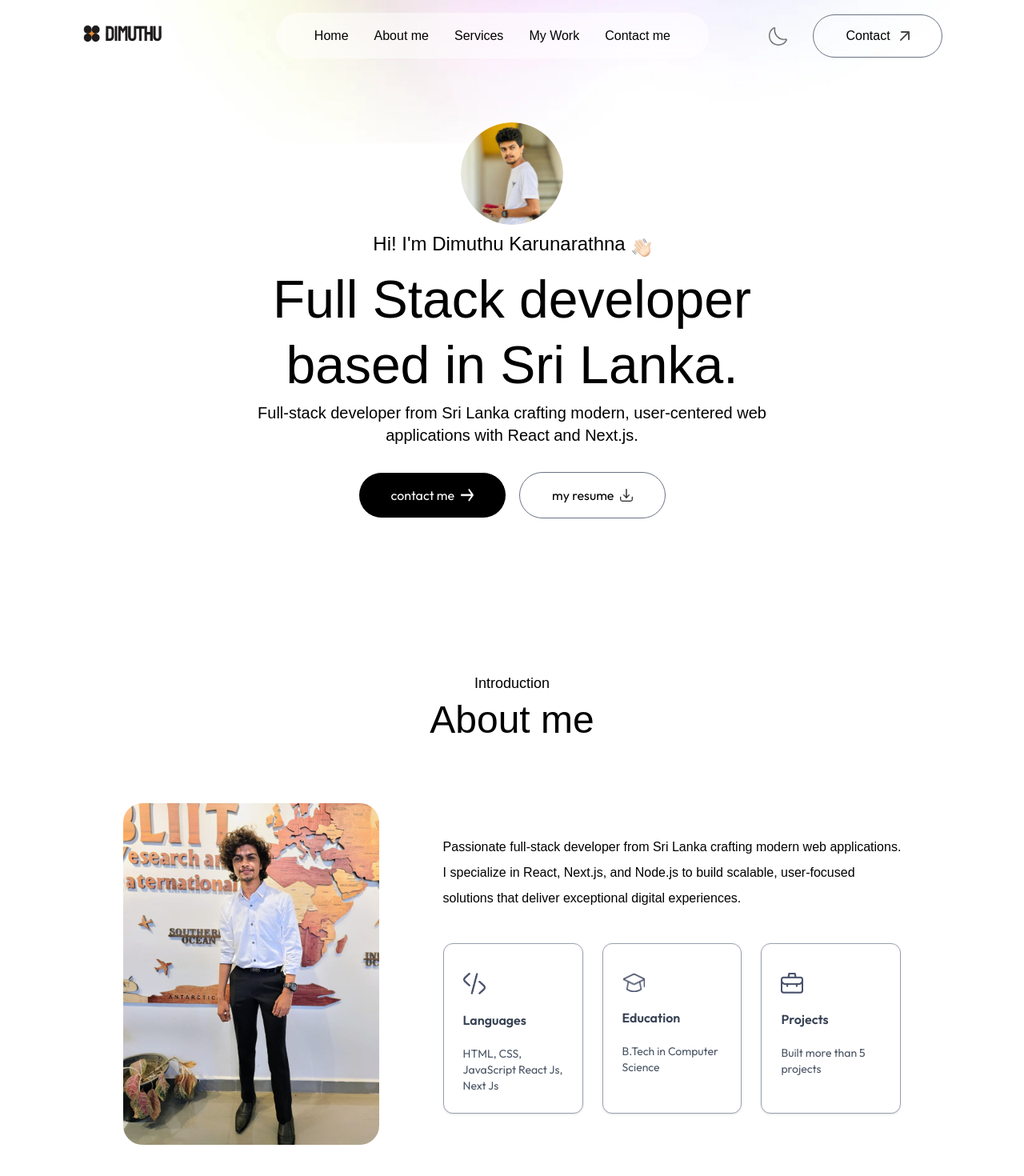
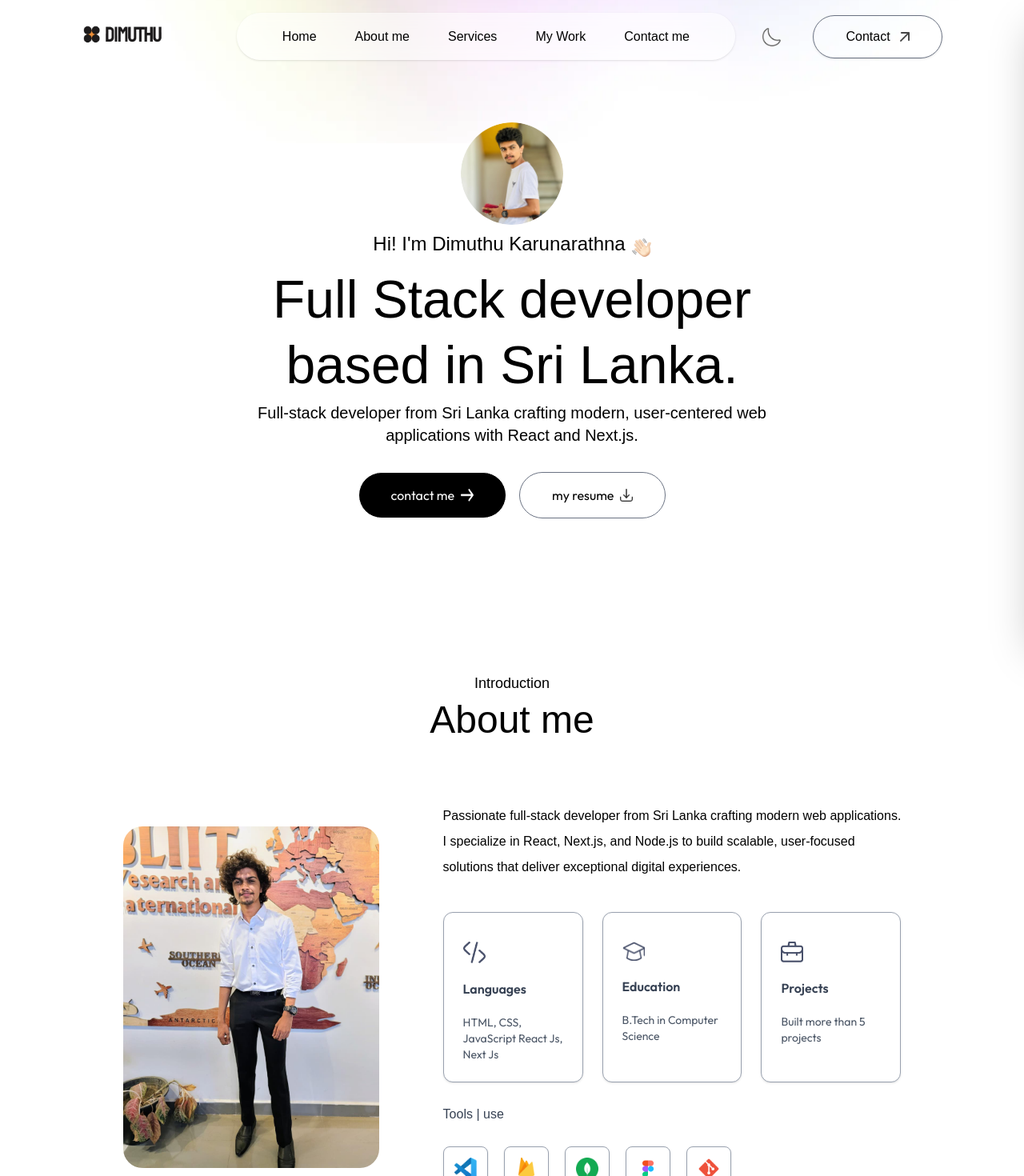
Before and after one commit to Dimuthu02/Portfolio-NEXT, a Next.js app in the folder portfolio/: page / in a window 1280 px wide. Shown: the top 1470 px of the page at 80% size. Built offline with nearby package versions, Linux system fonts and the light colour scheme; a web font is replaced by a local one.

Commit message:
Enhance About and Navbar components; add tools section, improve accessibility, and optimize scroll behavior

```diff
--- a/portfolio/components/About.jsx
+++ b/portfolio/components/About.jsx
@@ -1,4 +1,4 @@
-import { assets, infoList } from '@/assets/assets';
+import { assets, infoList, toolsData } from '@/assets/assets';
 import Image from 'next/image';
 import React from 'react'
 
@@ -30,12 +30,31 @@ const About = () => {
           <ul className="grid grid-cols-1 sm:grid-cols-3 gap-6 max-w-2xl">
             {infoList.map(({ icon, iconDark, title, description }, index) => (
               <li
-                className="border-[0.5px] border-gray-400 rounded-xl p-6 cursor-pointer bg-white hover:bg-amber-50 hover:-translate-y-1 duration-500 shadow-sm hover:shadow-lg transition-all"
+                className="border-[0.5px] border-gray-400 rounded-xl p-6 cursor-pointer bg-white hover:bg-amber-50 hover:-translate-y-1 duration-500 shadow-sm hover:shadow-lg transition-all ease-out active:scale-[0.98] focus:outline-none focus:ring-2 focus:ring-amber-300 focus:ring-offset-2 hover:border-amber-200"
                 key={index}
+                tabIndex={0}
               >
                 <Image src={icon} alt={title} className="w-7 mt-3" />
                 <h3 className="my-4 font-semibold text-gray-700">{title}</h3>
                 <p className="text-gray-600 text-sm">{description}</p>
+              </li>
+            ))}
+          </ul>
+
+          <h4 className="my-6 text-gray-700 ovoFont">Tools | use</h4>
+
+          <ul className="flex items-center gap-3 sm:gap-5">
+            {toolsData.map((tool, index) => (
+              <li
+                className="flex items-center justify-center w-12 sm:w-14 aspect-square border border-gray-400 rounded-lg cursor-pointer hover:-translate-y-1 duration-500 bg-white hover:bg-gray-50 shadow-sm hover:shadow-md transition-all ease-out hover:border-gray-300 active:scale-95"
+                key={index}
+              >
+                <Image
+                  src={tool}
+                  alt="Tool"
+                  className="w-5 sm:w-7"
+
+                />
               </li>
             ))}
           </ul>
--- a/portfolio/components/Navbar.jsx
+++ b/portfolio/components/Navbar.jsx
@@ -1,14 +1,28 @@
 "use client";
 
-import React, { useState } from "react";
+import React, { useState, useEffect } from "react";
 import Image from "next/image";
 import { assets } from "@/assets/assets";
 
 const Navbar = () => {
   const [isMenuOpen, setIsMenuOpen] = useState(false);
+  const [isScroll, setIsScroll] = useState(false);
 
   const openmenu = () => setIsMenuOpen(true);
   const closemenu = () => setIsMenuOpen(false);
+
+  useEffect(() => {
+    const handleScroll = () => {
+      if (window.scrollY > 50) {
+        setIsScroll(true);
+      } else {
+        setIsScroll(false);
+      }
+    };
+
+    window.addEventListener("scroll", handleScroll);
+    return () => window.removeEventListener("scroll", handleScroll);
+  }, []);
 
   return (
     <>
@@ -16,54 +30,69 @@ const Navbar = () => {
       <div className="fixed top-0 right-0 w-11/12 -translate-y-[80%] -z-10">
         <Image
           src={assets.header_bg_color}
-          alt=""
+          alt="Background Header"
           className="w-full"
           width={600}
           height={200}
+          priority
         />
       </div>
 
-      <nav className="w-full fixed px-5 py-4 lg:px-8 xl:px-[8%] flex items-center justify-between z-50">
+      <nav
+        className={`w-full fixed px-5 py-4 lg:px-8 xl:px-[8%] flex items-center justify-between z-50 transition-all duration-300 ${
+          isScroll ? "bg-white/80 backdrop-blur-md shadow-sm py-3" : ""
+        }`}
+      >
         {/* Logo */}
-        <a href="#top">
+        <a href="#top" aria-label="Go to top">
           <Image
             src={assets.logo}
             width={120}
             height={40}
             className="w-28 cursor-pointer mr-14"
             alt="Logo"
+            priority
           />
         </a>
 
         {/* Desktop Menu */}
-        <ul className="hidden md:flex items-center gap-6 lg:gap-8 rounded-full px-12 py-3 bg-white/50 backdrop-blur-sm">
+        <ul className="hidden md:flex items-center gap-6 lg:gap-8 rounded-full px-12 py-3 bg-white/50 backdrop-blur-sm shadow-sm border border-white/20">
           <li>
-            <a className="ovoFont hover:text-rose-600 transition" href="#top">
+            <a
+              className="ovoFont hover:text-rose-600 transition-colors duration-200 px-2 py-1 rounded"
+              href="#top"
+            >
               Home
             </a>
           </li>
           <li>
-            <a className="ovoFont hover:text-rose-600 transition" href="#about">
+            <a
+              className="ovoFont hover:text-rose-600 transition-colors duration-200 px-2 py-1 rounded"
+              href="#about"
+            >
               About me
             </a>
           </li>
           <li>
             <a
-              className="ovoFont hover:text-rose-600 transition"
-              href="#Services"
+              className="ovoFont hover:text-rose-600 transition-colors duration-200 px-2 py-1 rounded"
+              href="#services"
             >
               Services
             </a>
           </li>
           <li>
-            <a className="ovoFont hover:text-rose-600 transition" href="#Work">
+            <a
+              className="ovoFont hover:text-rose-600 transition-colors duration-200 px-2 py-1 rounded"
+              href="#work"
+            >
               My Work
             </a>
           </li>
           <li>
             <a
-              className="ovoFont hover:text-rose-600 transition"
-              href="#Contact"
+              className="ovoFont hover:text-rose-600 transition-colors duration-200 px-2 py-1 rounded"
+              href="#contact"
             >
               Contact me
             </a>
@@ -72,47 +101,85 @@ const Navbar = () => {
 
         {/* Right Icons */}
         <div className="flex items-center gap-4">
-          <button>
-            <Image src={assets.moon_icon} alt="Dark mode" className="w-6" />
+          <button
+            className="p-2 rounded-full hover:bg-gray-100 transition-colors duration-200"
+            aria-label="Toggle dark mode"
+          >
+            <Image
+              src={assets.moon_icon}
+              alt="Dark mode"
+              className="w-6"
+              width={24}
+              height={24}
+            />
           </button>
 
           <a
-            href="#Contact"
-            className="hidden lg:flex items-center gap-3 px-10 py-2.5 border border-gray-500 rounded-full ml-4 ovoFont hover:bg-rose-600 hover:border-rose-600 hover:text-white transition"
+            href="#contact"
+            className="hidden lg:flex items-center gap-3 px-10 py-2.5 border border-gray-500 rounded-full ml-4 ovoFont hover:bg-rose-600 hover:border-rose-600 hover:text-white transition-all duration-300 shadow-sm hover:shadow-md"
           >
             Contact
-            <Image src={assets.arrow_icon} alt="Arrow" className="w-3" />
+            <Image
+              src={assets.arrow_icon}
+              alt="Arrow"
+              className="w-3"
+              width={12}
+              height={12}
+            />
           </a>
 
           {/* Mobile Menu Button */}
-          <button className="block md:hidden ml-3" onClick={openmenu}>
-            <Image src={assets.menu_black} alt="Menu" className="w-6" />
+          <button
+            className="block md:hidden ml-3 p-2 rounded-full hover:bg-gray-100 transition-colors duration-200"
+            onClick={openmenu}
+            aria-label="Open menu"
+          >
+            <Image
+              src={assets.menu_black}
+              alt="Menu"
+              className="w-6"
+              width={24}
+              height={24}
+            />
           </button>
         </div>
 
         {/* MOBILE SIDE MENU - Now fully controlled by state */}
         <div
           className={`fixed inset-0 bg-black/50 z-40 transition-opacity duration-300 ${
-            isMenuOpen ? "opacity-100" : "opacity-0 pointer-events-none"
+            isMenuOpen
+              ? "opacity-100 pointer-events-auto"
+              : "opacity-0 pointer-events-none"
           }`}
           onClick={closemenu}
+          aria-hidden="true"
         />
 
         <ul
-          className={`fixed top-0 right-0 bottom-0 w-64 h-screen bg-rose-50 z-50 flex flex-col gap-8 py-20 px-10 transition-transform duration-500 ease-in-out ${
+          className={`fixed top-0 right-0 bottom-0 w-64 h-screen bg-white z-50 flex flex-col gap-8 py-20 px-10 transition-transform duration-500 ease-in-out shadow-2xl ${
             isMenuOpen ? "translate-x-0" : "translate-x-full"
           }`}
         >
           {/* Close Button */}
-          <button className="absolute right-6 top-6" onClick={closemenu}>
-            <Image src={assets.close_black} alt="Close" className="w-6" />
+          <button
+            className="absolute right-6 top-6 p-2 rounded-full hover:bg-gray-100 transition-colors duration-200"
+            onClick={closemenu}
+            aria-label="Close menu"
+          >
+            <Image
+              src={assets.close_black}
+              alt="Close"
+              className="w-6"
+              width={24}
+              height={24}
+            />
           </button>
 
           {/* Mobile Nav Links */}
           <li className="list-none">
             <a
               onClick={closemenu}
-              className="ovoFont text-xl hover:text-rose-600 transition"
+              className="ovoFont text-xl hover:text-rose-600 transition-colors duration-200 block py-2 px-3 rounded hover:bg-rose-50"
               href="#top"
             >
               Home
@@ -121,8 +188,8 @@ const Navbar = () => {
           <li className="list-none">
             <a
               onClick={closemenu}
-              className="ovoFont text-xl hover:text-rose-600 transition"
-              href="#About"
+              className="ovoFont text-xl hover:text-rose-600 transition-colors duration-200 block py-2 px-3 rounded hover:bg-rose-50"
+              href="#about"
             >
               About me
             </a>
@@ -130,8 +197,8 @@ const Navbar = () => {
           <li className="list-none">
             <a
               onClick={closemenu}
-              className="ovoFont text-xl hover:text-rose-600 transition"
-              href="#Services"
+              className="ovoFont text-xl hover:text-rose-600 transition-colors duration-200 block py-2 px-3 rounded hover:bg-rose-50"
+              href="#services"
             >
               Services
             </a>
@@ -139,8 +206,8 @@ const Navbar = () => {
           <li className="list-none">
             <a
               onClick={closemenu}
-              className="ovoFont text-xl hover:text-rose-600 transition"
-              href="#Work"
+              className="ovoFont text-xl hover:text-rose-600 transition-colors duration-200 block py-2 px-3 rounded hover:bg-rose-50"
+              href="#work"
             >
               My Work
             </a>
@@ -148,8 +215,8 @@ const Navbar = () => {
           <li className="list-none">
             <a
               onClick={closemenu}
-              className="ovoFont text-xl hover:text-rose-600 transition"
-              href="#Contact"
+              className="ovoFont text-xl hover:text-rose-600 transition-colors duration-200 block py-2 px-3 rounded hover:bg-rose-50"
+              href="#contact"
             >
               Contact me
             </a>
```
